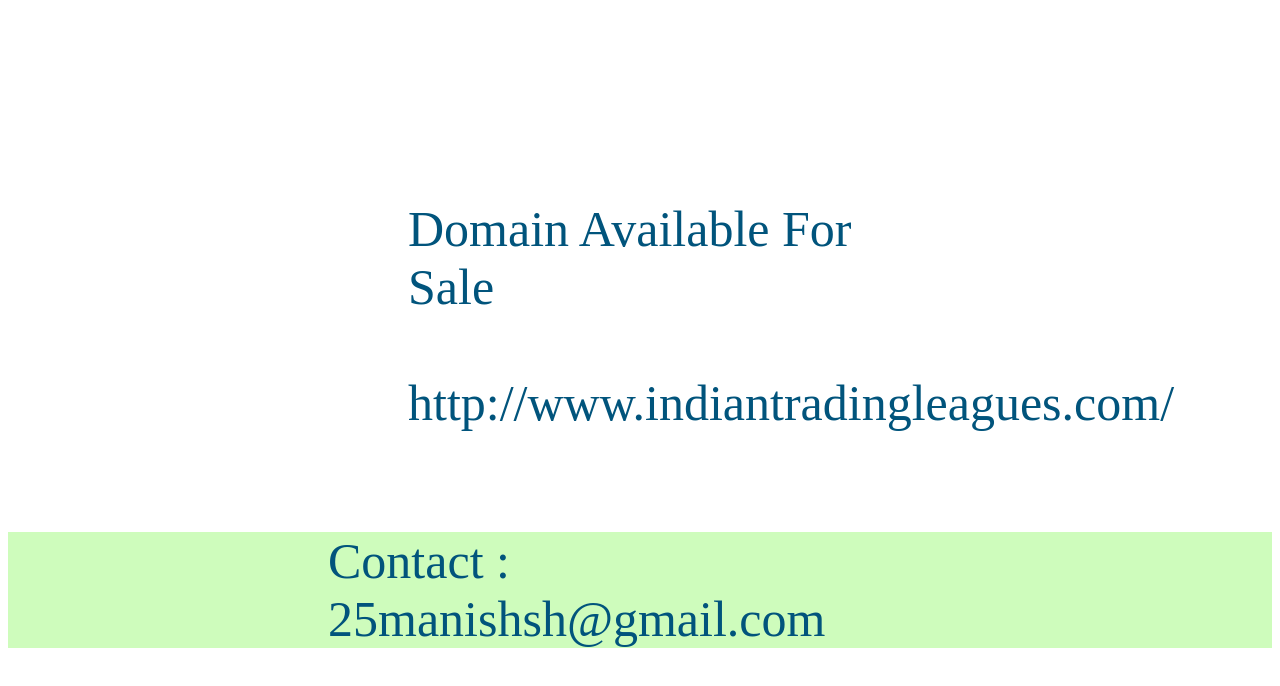
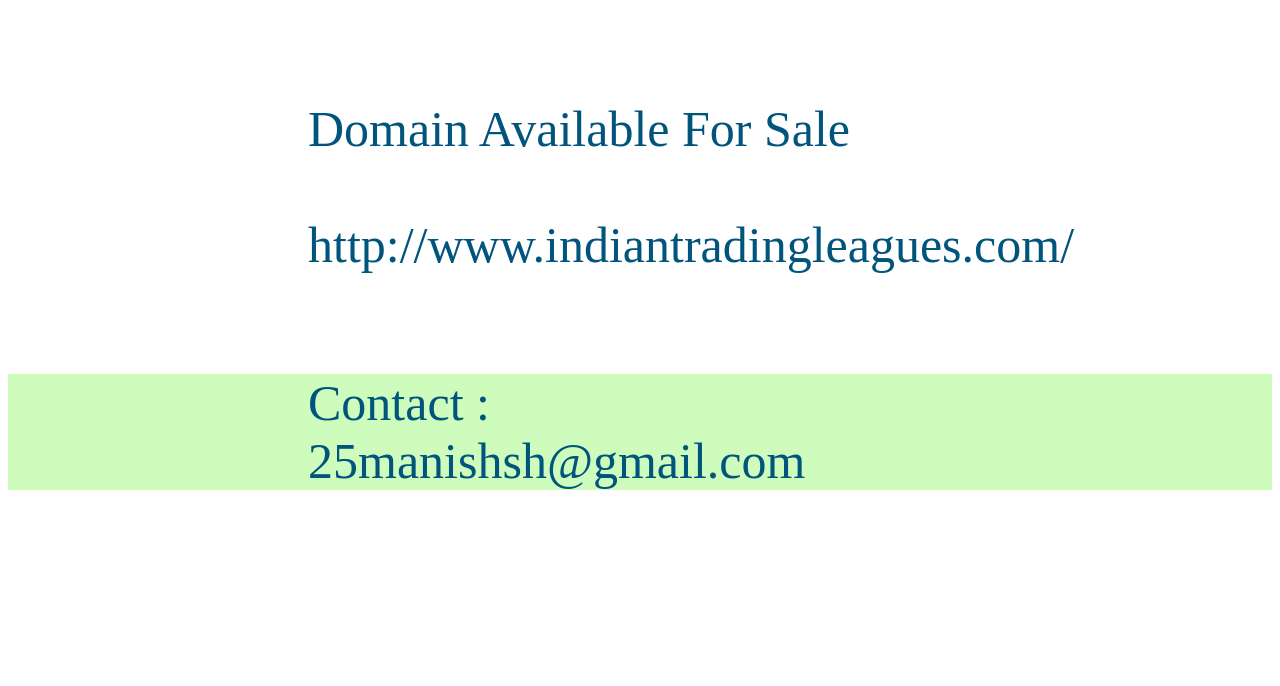
Before and after one commit to neerajsharma7/csitl, a plain HTML site: page index.html in a window 1280 px wide. Drawn offline with Linux system fonts and the light colour scheme.

Commit message:
Update index.html

```diff
--- a/index.html
+++ b/index.html
@@ -1,6 +1,6 @@
 <!--<img src="a.jpg" style="width:1550px;height:780px;" />-->
 
-<div style="margin:200px 400px 50px 400px; font-size:50px; color:#01547C;">Domain Available For Sale <br /><br />http://www.indiantradingleagues.com/</div>
+<div style="margin:100px 400px 50px 300px; font-size:50px; color:#01547C;">Domain Available For Sale <br /><br />http://www.indiantradingleagues.com/</div>
 <div style="background-color:#CEFCBC;">
-  <div style="margin:100px 400px 320px 320px; font-size:50px; color:#01547C;">Contact : 25manishsh@gmail.com</div>
+  <div style="margin:100px 400px 320px 300px; font-size:50px; color:#01547C;">Contact : 25manishsh@gmail.com</div>
 </div>
```
